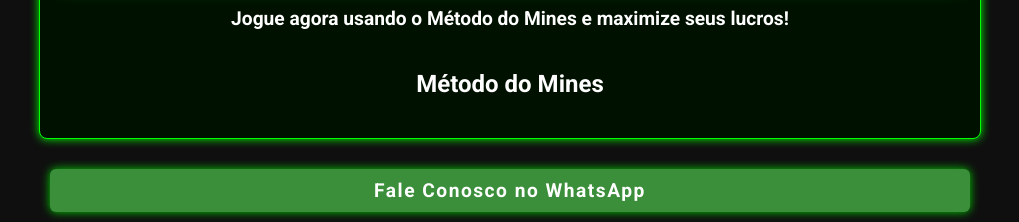
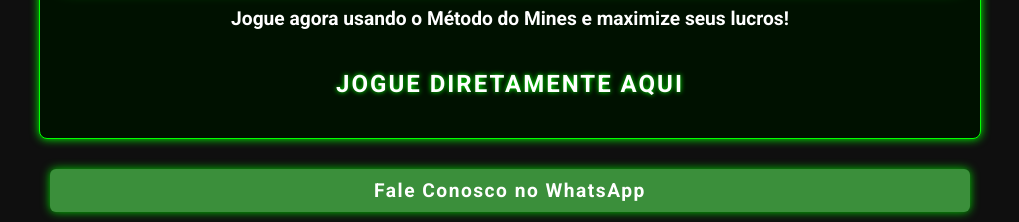
Before and after one commit to Diguinho22020/site, a plain HTML site: page index.html in a window 1280 px wide. Shown: the part 1300-1522 px from the top of the page, without its empty margins (130-1149 px from the left). Drawn offline with Linux system fonts and the light colour scheme.

Commit message:
index.html

```diff
--- a/index.html
+++ b/index.html
@@ -173,11 +173,14 @@
       Jogue agora usando o Método do Mines e maximize seus lucros!
     </div>
 
-    <h2 style="text-align:center; margin-top: 40px;">Método do Mines</h2>
+    <!-- Título atualizado -->
+    <h2 style="text-align:center; margin-top: 40px; color: #ffffff; font-family: 'Roboto', sans-serif; font-weight: bold; text-shadow: 0 0 5px #00ff00; letter-spacing: 2px; text-transform: uppercase;">
+      JOGUE DIRETAMENTE AQUI
+    </h2>
   </section>
 
   <div class="whatsapp-contact">
-    <a href="https://wa.me/seunumerodotelefone" target="_blank">Fale Conosco no WhatsApp</a>
+    <a href="https://wa.me/seunumerodetelefone" target="_blank">Fale Conosco no WhatsApp</a>
   </div>
 </body>
 </html>
```
